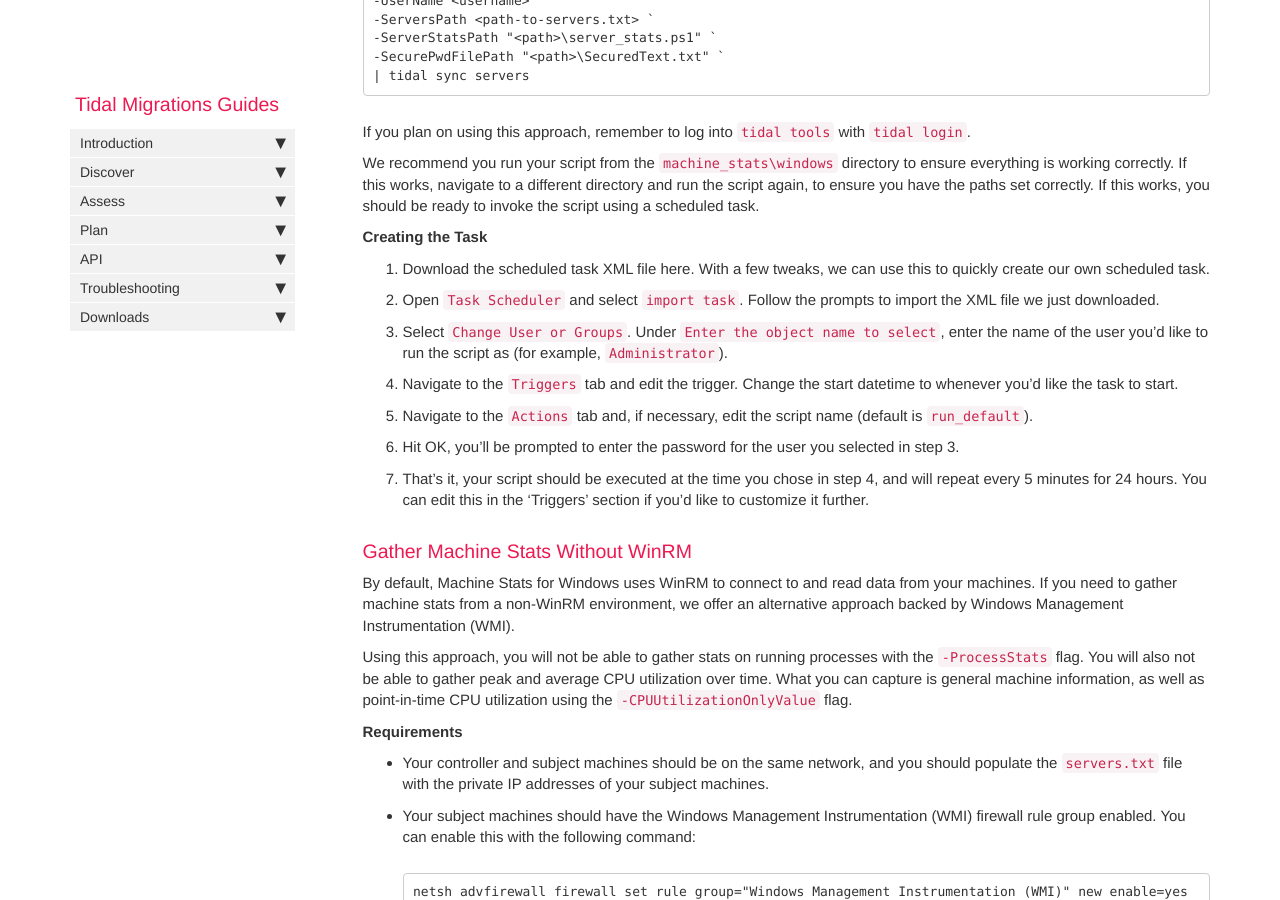
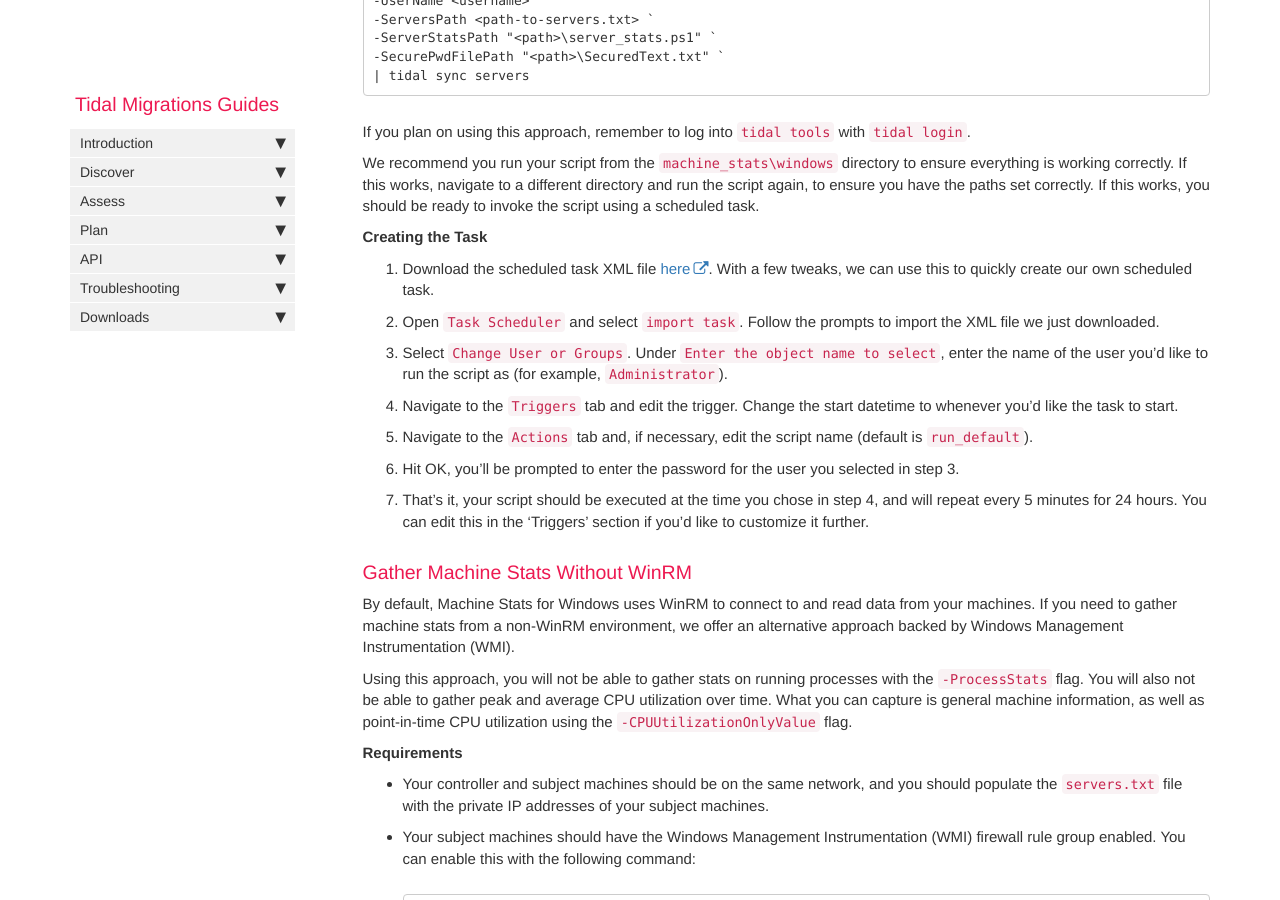
Before and after one commit to tidalmigrations/tidalmigrations.github.io, a Jekyll site: the page built from pages/tidal tools/machine_stats.md, in a window 1280 px wide and 900 px high, scrolled down 3498 px. Built offline with Jekyll 4.4.1, drawn with Linux system fonts in a browser that asks for light colours; nearby versions of some CDN libraries; comment, search, counter and statistics services are not loaded; part of the change alters nothing that is shown.

```diff
--- a/pages/tidal tools/machine_stats.md
+++ b/pages/tidal tools/machine_stats.md
@@ -125,7 +125,7 @@ We recommend you run your script from the `machine_stats\windows` directory to e
 
 __Creating the Task__
 
-1. Download the scheduled task XML file here. With a few tweaks, we can use this to quickly create our own scheduled task.
+1. Download the scheduled task XML file [here](https://ms4w-scheduled-task-xml.s3.ca-central-1.amazonaws.com/MS4W-scheduled-task.xml). With a few tweaks, we can use this to quickly create our own scheduled task.
 2. Open `Task Scheduler` and select `import task`. Follow the prompts to import the XML file we just downloaded.
 3. Select `Change User or Groups`. Under `Enter the object name to select`, enter the name of the user you’d like to run the script as (for example, `Administrator`).
 4. Navigate to the `Triggers` tab and edit the trigger. Change the start datetime to whenever you’d like the task to start.
```
